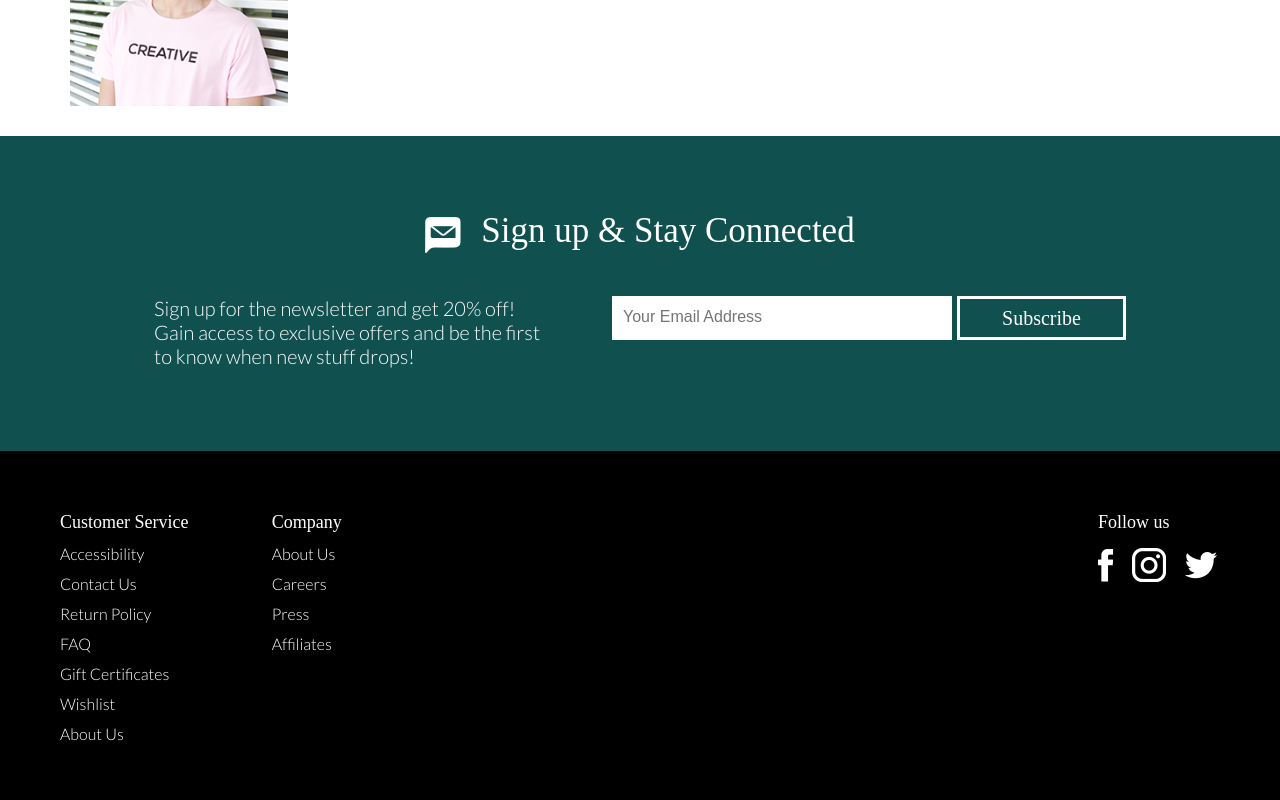
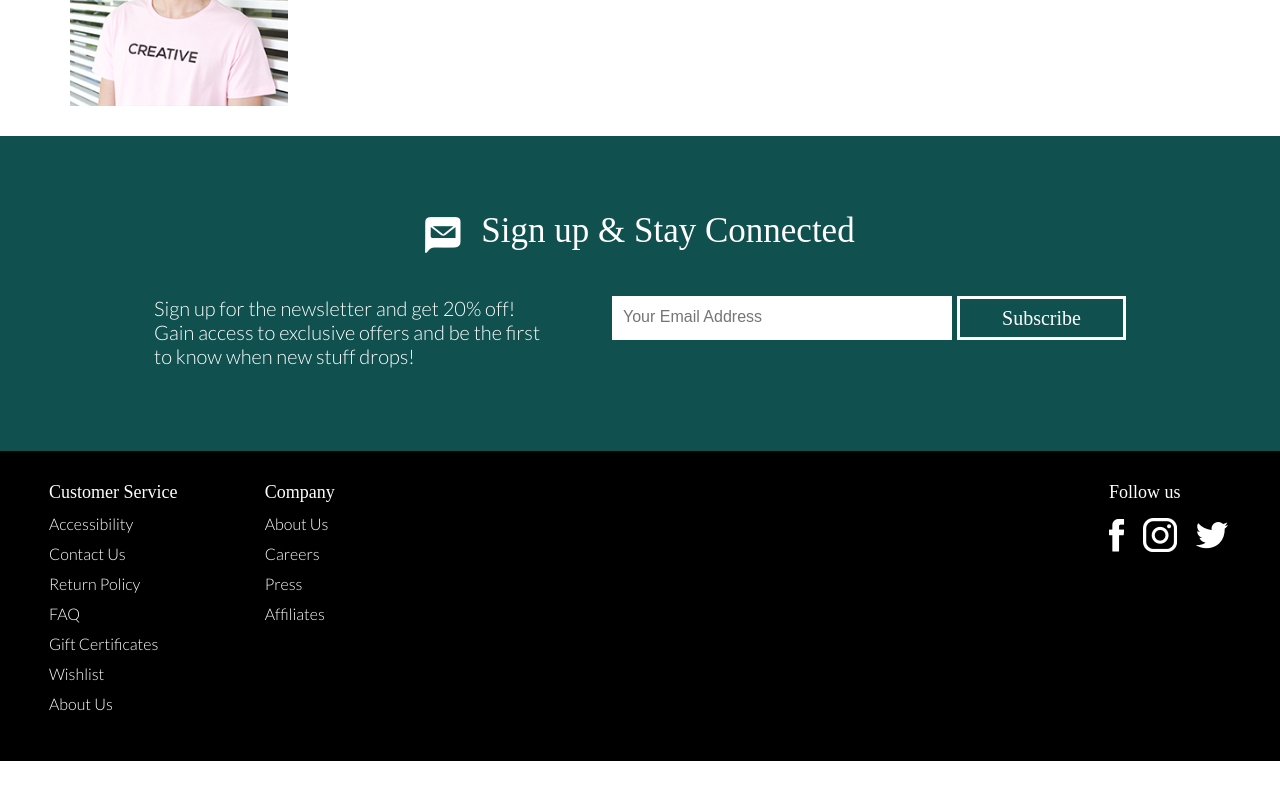
Before and after one commit to janelleballack/dyode-technical-assessment, a React (Create React App) app: page / in a window 1280 px wide. Shown: the part 3032-3832 px from the top of the page. After the commit the page ends 3793 px from the top, so only its background shows below. Built offline with nearby package versions, Linux system fonts and the light colour scheme; a web font is replaced by a local one.

Commit message:
Adjust ImageGrid image width

```diff
--- a/src/assets/css/App.css
+++ b/src/assets/css/App.css
@@ -453,7 +453,7 @@ ul {
       overflow: visible; } }
 
 .ImageGrid__image {
-  width: 31%;
+  width: 32%;
   margin: 0 5px; }
   .ImageGrid__image:first-child {
     margin-left: 0; }
@@ -582,7 +582,7 @@ ul {
     @media (min-width: 600px) {
       .Footer > .container {
         flex-direction: row;
-        padding: 55px 60px; } }
+        padding: 25px 49px 42px; } }
 
 .Footer__section-title {
   font-family: Pacifico;
--- a/src/components/ImageGrid/ImageGrid.module.scss
+++ b/src/components/ImageGrid/ImageGrid.module.scss
@@ -33,7 +33,7 @@
 }
 
 .ImageGrid__image {
-  width: 31%;
+  width: 32%;
   margin: 0 5px;
   &:first-child {
     margin-left: 0;
```
